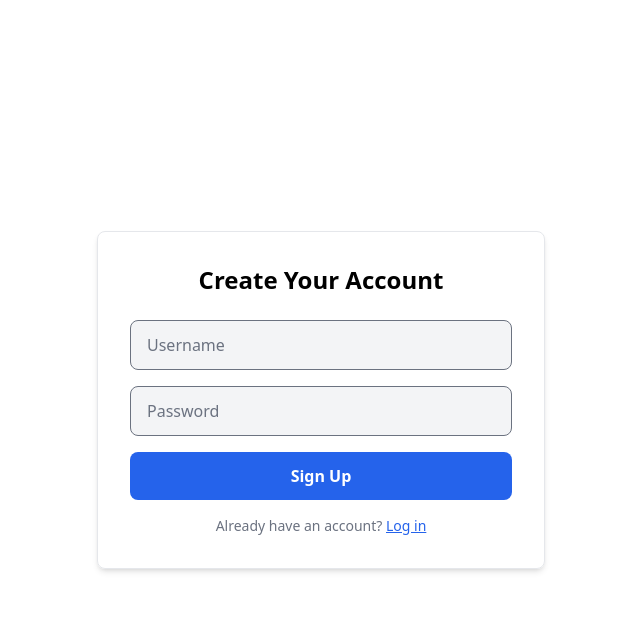
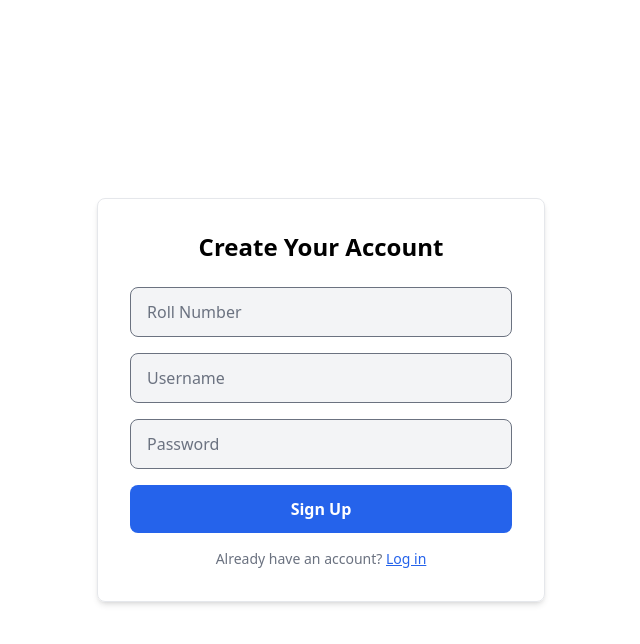
Before and after one commit to harshitha1003/flask-app, a Flask app: page /signup in a window 1280 px wide. Shown: the top 644 px of the page, without its empty margins (319-959 px from the left). Run offline with Flask 3, Linux system fonts and the light colour scheme; some libraries are stand-ins or nearby versions.

Commit message:
Update signup.html

```diff
--- a/templates/signup.html
+++ b/templates/signup.html
@@ -31,12 +31,19 @@
 
       <form method="POST" action="{{ url_for('signup') }}" class="space-y-4">
 
+        <!-- Roll Number -->
+        <div>
+          <input type="text" name="roll_no" placeholder="Roll Number" required
+            class="w-full border rounded-lg px-4 py-3 bg-gray-100 focus:outline-none focus:ring-2 focus:ring-blue-400 focus:border-blue-400" />
+        </div>
+
         <!-- Dropdown for existing usernames with empty passwords -->
         {% if usernames %}
         <div>
           <label for="username" class="block mb-1 text-sm font-medium text-gray-700">Select your username</label>
           <select name="username" id="username"
-            class="w-full border rounded-lg px-4 py-3 bg-gray-100 focus:outline-none focus:ring-2 focus:ring-blue-400 focus:border-blue-400">
+            class="w-full border rounded-lg px-4 py-3 bg-gray-100 focus:outline-none focus:ring-2 focus:ring-blue-400 focus:border-blue-400
+                   max-h-48 overflow-y-auto">
             {% for user in usernames %}
             <option value="{{ user['username'] }}">{{ user['username'] }}</option>
             {% endfor %}
```
